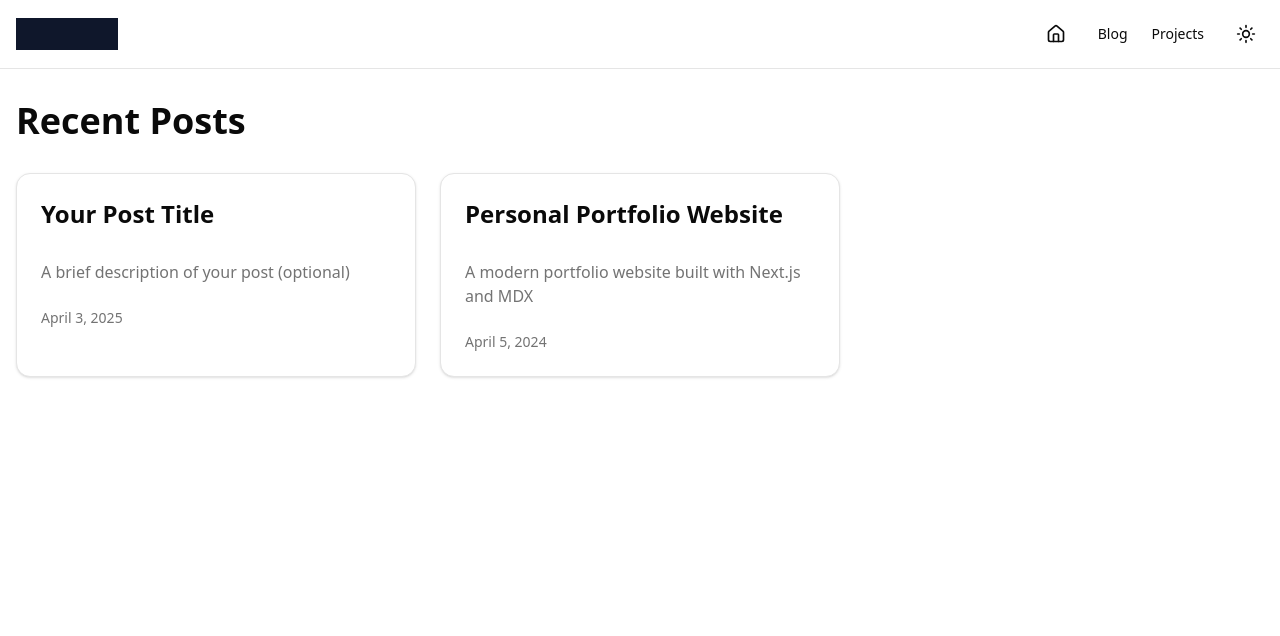
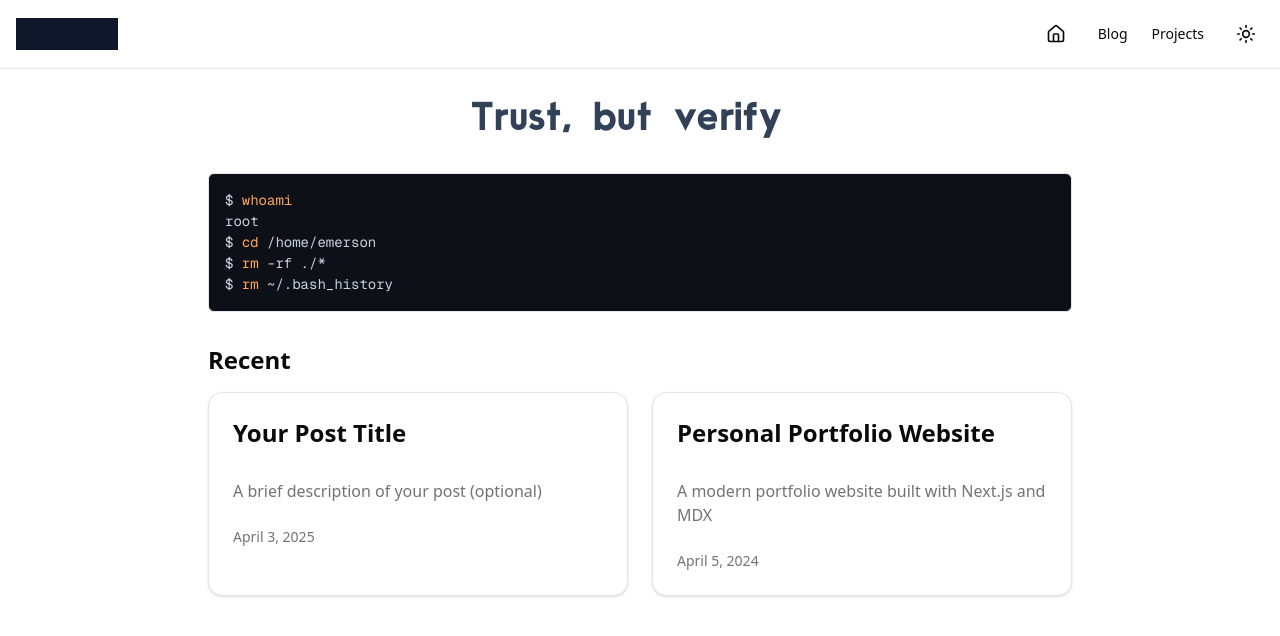
Before and after one commit to emerson000/emerson.sh, a Next.js app: page / in a window 1280 px wide. Shown: the top 636 px of the page. Built offline with nearby package versions, Linux system fonts and the light colour scheme.

Commit message:
feat: enhance homepage layout and add blinking cursor effect

```diff
--- a/app/[contentType]/page.tsx
+++ b/app/[contentType]/page.tsx
@@ -42,10 +42,10 @@ export default async function ContentTypePage({ params }: PageProps) {
   }
 
   return (
-    <div className="max-w-7xl mx-auto px-4 py-8">
+    <div className="max-w-4xl mx-auto px-4 py-8">
       <ContentBreadcrumb contentType={contentType} />
       <h1 className="text-4xl font-bold mb-8 capitalize">{contentType}</h1>
-      <div className="grid gap-6 md:grid-cols-2 lg:grid-cols-3">
+      <div className="grid gap-6 grid-cols-1 md:grid-cols-2">
         {posts.map((post) => (
           <BlogCard key={post.slug} post={post} />
         ))}
--- a/app/components/Logo.tsx
+++ b/app/components/Logo.tsx
@@ -4,7 +4,7 @@
 import { cn } from "@/lib/utils";
 import localFont from "next/font/local";
 
-const logoFont = localFont({
+export const logoFont = localFont({
     src: "../fonts/ModernSans.woff2",
     style: "normal",
     weight: "100",
--- /dev/null
+++ b/app/components/TypewriterText.tsx
@@ -0,0 +1,31 @@
+'use client';
+import { useEffect, useState } from 'react';
+
+interface TypewriterTextProps {
+  text: string;
+  className?: string;
+  speed?: number;
+}
+
+export function TypewriterText({ text, className, speed = 100 }: TypewriterTextProps) {
+  const [displayText, setDisplayText] = useState('');
+  const [currentIndex, setCurrentIndex] = useState(0);
+
+  useEffect(() => {
+    if (currentIndex < text.length) {
+      const timer = setTimeout(() => {
+        setDisplayText((prev) => prev + text[currentIndex]);
+        setCurrentIndex((prev) => prev + 1);
+      }, speed);
+
+      return () => clearTimeout(timer);
+    }
+  }, [currentIndex, text, speed]);
+
+  return (
+    <span className={className}>
+      {displayText}
+      <span className="blinking-cursor">_</span>
+    </span>
+  );
+}
--- a/app/components/mdx/CodeBlock.tsx
+++ b/app/components/mdx/CodeBlock.tsx
@@ -30,7 +30,7 @@ export function CodeBlock({ children, language = "javascript" }: { children: Rea
     }).value;
 
     return (
-        <pre className={`hljs rounded-md p-4 my-4 overflow-x-auto bg-gray-100 dark:bg-gray-800`}>
+        <pre className={`hljs rounded-md p-4 my-4 overflow-x-auto bg-gray-100 dark:bg-gray-800 border border-gray-200 dark:border-gray-700`}>
             <code
                 className={`hljs language-${language} font-mono text-sm`}
                 dangerouslySetInnerHTML={{ __html: highlighted }}
--- a/app/globals.css
+++ b/app/globals.css
@@ -121,3 +121,20 @@
     @apply bg-background text-foreground;
   }
 }
+
+@keyframes blink {
+  0%,
+  100% {
+    opacity: 1;
+  }
+
+  50% {
+    opacity: 0;
+  }
+}
+
+.blinking-cursor {
+  display: inline-block;
+  animation: blink 1s step-start infinite;
+  vertical-align: bottom;
+}
--- a/app/page.tsx
+++ b/app/page.tsx
@@ -1,15 +1,34 @@
+import { cn } from '@/lib/utils';
 import { BlogCard } from './components/BlogCard';
 import { getAllPosts } from './lib/mdx';
+import { logoFont } from './components/Logo';
+import { TypewriterText } from './components/TypewriterText';
+import { CodeBlock } from './components/mdx/CodeBlock';
 
 export default function Home() {
   const recentPosts = getAllPosts().slice(0, 6); // Get 6 most recent posts
 
   return (
     <div>
-      <main className="max-w-7xl mx-auto px-4 py-8">
-        <section>
-          <h1 className="text-4xl font-bold mb-8">Recent Posts</h1>
-          <div className="grid gap-6 md:grid-cols-2 lg:grid-cols-3">
+      <main className="max-w-4xl mx-auto px-4 py-8">
+        <section className="flex flex-col items-center justify-center mb-8">
+          <p className={cn(logoFont.className, "text-4xl font-bold text-slate-700", "dark:text-slate-200")}>
+            <TypewriterText text="Trust, but verify" />
+          </p>
+        </section>
+        <section className="mb-8">
+          <CodeBlock language="bash">
+            {`$ whoami
+root
+$ cd /home/emerson
+$ rm -rf ./*
+$ rm ~/.bash_history
+`}
+          </CodeBlock>
+        </section>
+        <section className="mb-8">
+          <h1 className="text-2xl font-bold mb-4">Recent</h1>
+          <div className="grid gap-6 grid-cols-1 md:grid-cols-2">
             {recentPosts.map((post) => (
               <BlogCard key={post.slug} post={post} />
             ))}
```
